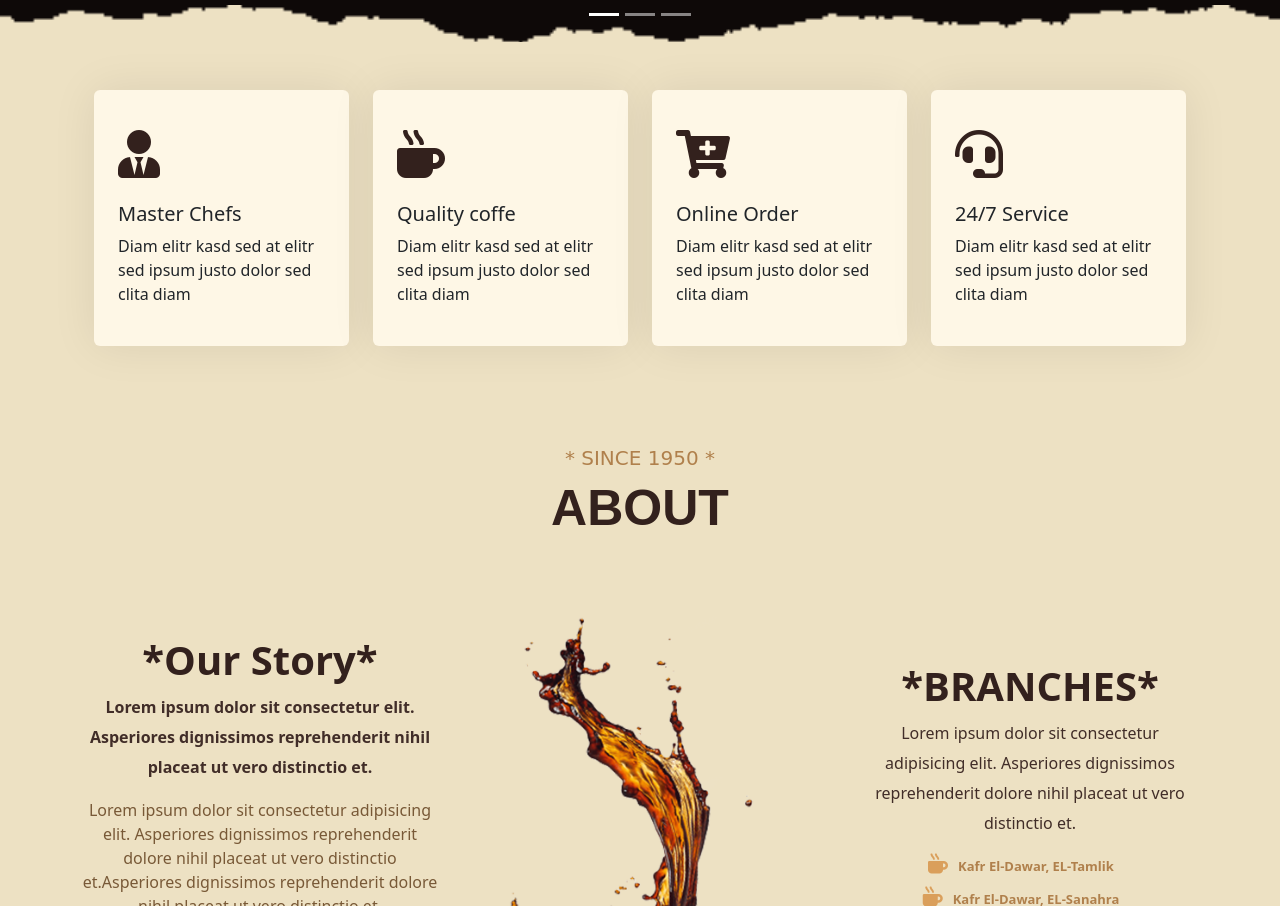
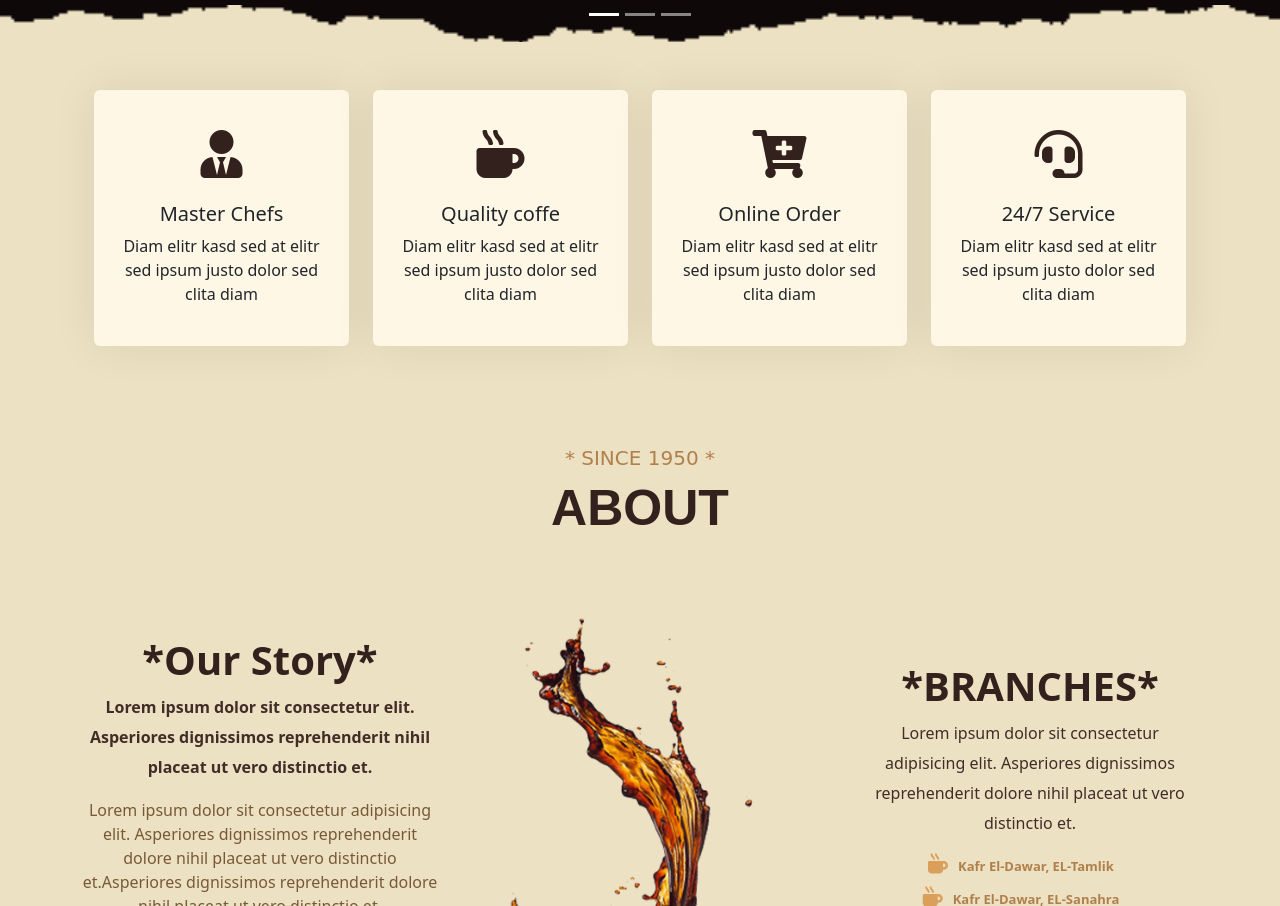
Before and after one commit to Kerlosfouad/coffee, a plain HTML site: page index.html in a window 1280 px wide. Shown: the part 871-1777 px from the top of the page. Drawn offline with nearby package versions, Linux system fonts and the light colour scheme.

Commit message:
Update style.css

```diff
--- a/style.css
+++ b/style.css
@@ -284,6 +284,9 @@ body{
     font-size: 3em;
     color: var(--dark);
 
+}
+.services .service-item .p-4{
+    text-align: center;
 }
 
 .services .service-item {
```
